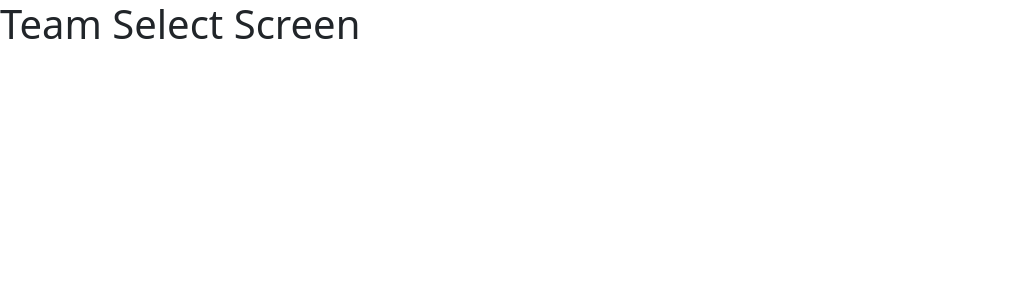
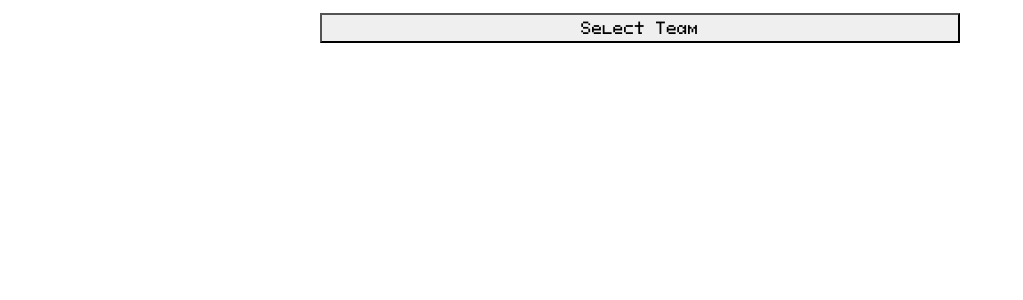
Before and after one commit to Pndablob/UMassShowdown, a React (Create React App) app: page /teamSelect in a window 1280 px wide. Shown: the top 300 px of the page, without its empty margins (0-1023 px from the left). Built offline with nearby package versions, Linux system fonts and the light colour scheme.

Commit message:
button update

```diff
--- a/src/BattleScreen/BattleScreen.tsx
+++ b/src/BattleScreen/BattleScreen.tsx
@@ -9,7 +9,7 @@ import Player from '../Game/Player';
 
 interface BattleScreenArgs {
   globalState: GlobalState;
-  setGlobalState: Dispatch<SetStateAction<GlobalState | undefined>>;
+  setGlobalState: Dispatch<SetStateAction<GlobalState>>;
 }
 
 function BattleScreen({globalState, setGlobalState}: BattleScreenArgs) {
--- a/src/Game/Game.ts
+++ b/src/Game/Game.ts
@@ -9,8 +9,8 @@ class Game {
     private player: Player;
     private opponent: Player;
     private actionQueue: Array<Action> = [];
-    private playerActiveProfessor: Professor;
-    private opponentActiveProfessor: Professor;
+    private playerActiveProfessor: Professor|undefined;
+    private opponentActiveProfessor: Professor|undefined;
 
     constructor(dialogue: Dialogue, player: Player, courseID: string) {
         this.dialogue = dialogue;
--- a/src/LevelSelect/LevelSelect.tsx
+++ b/src/LevelSelect/LevelSelect.tsx
@@ -8,9 +8,9 @@ function LevelSelect({globalState, setGlobalState}: any) {
     <div>
         <h1 className='level-select-title'>UMass Showdown</h1>
         <ImageCarousel/>
-        <RetroButton message='load' className='load-button'/>
+        <RetroButton>LOAD</RetroButton>
         <br/>
-        <RetroButton message='save' className='save-button'/>
+        <RetroButton>SAVE</RetroButton>
     </div>
   );
 }
--- a/src/RetroButton/RetroButton.css
+++ b/src/RetroButton/RetroButton.module.css
@@ -1,4 +1,4 @@
-button {
+.retro-button {
     /* width: 15%; */
     /* margin: 1%; */
     font-family: PixeloidMono;
--- a/src/RetroButton/RetroButton.tsx
+++ b/src/RetroButton/RetroButton.tsx
@@ -1,11 +1,15 @@
-import React from 'react';
+import React, { ReactNode } from 'react';
 import { Button } from 'react-bootstrap';
-import './RetroButton.css'
+import styles from './RetroButton.module.css'
 
-function RetroButton({message, globalState, setGlobalState}: any) {
+interface RetroButtonArgs {
+  children: ReactNode;
+}
+
+function RetroButton({children}: RetroButtonArgs) {
   return (
-    <button>
-        {message}
+    <button className={styles['retro-button']}>
+        {children}
     </button>
   );
 }
--- a/src/Root/Root.tsx
+++ b/src/Root/Root.tsx
@@ -9,7 +9,9 @@ import TeamSelect from '../TeamSelectScreen/TeamSelectScreen';
 import GlobalState from '../GlobalState/GlobalState';
 
 export default function Root() {
-  const [globalState, setGlobalState] = useState<GlobalState>();
+  const [globalState, setGlobalState] = useState<GlobalState>({
+
+  });
 
  const router = useMemo(() => {
   return createBrowserRouter([
--- a/src/TeamSelectScreen/TeamSelectScreen.tsx
+++ b/src/TeamSelectScreen/TeamSelectScreen.tsx
@@ -1,11 +1,10 @@
 import React from 'react';
+import RetroButton from '../RetroButton/RetroButton';
 
 function TeamSelect({globalState, setGlobalState}: any) {
   return (
     <div>
-      <header>
-        <h1>Team Select Screen</h1>
-      </header>
+      <RetroButton>Select Team</RetroButton>
     </div>
   );
 }
```
